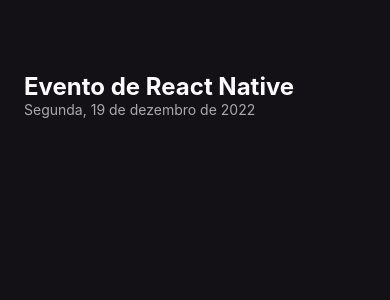
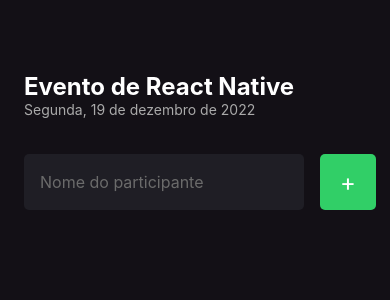
Before and after one commit to vitorsemidio-dev/imhere, a React Native app: screen / in a window 390 px wide. Shown: the top 300 px of the page. Built offline with nearby package versions, Linux system fonts and the light colour scheme.

Commit message:
:sparkles: create form to add participant

```diff
--- a/src/screens/Home/index.tsx
+++ b/src/screens/Home/index.tsx
@@ -1,11 +1,26 @@
-import { Text, View } from 'react-native';
+import { Text, TextInput, TouchableOpacity, View } from 'react-native';
 import { styles } from './styles';
 
 export function Home() {
+  const handleParticipantAdd = () => {
+    console.log('Adicionar participante');
+  };
+
   return (
     <View style={styles.container}>
       <Text style={styles.eventName}>Evento de React Native</Text>
       <Text style={styles.eventDate}>Segunda, 19 de dezembro de 2022</Text>
+      <View style={styles.form}>
+        <TextInput
+          style={styles.input}
+          placeholder="Nome do participante"
+          placeholderTextColor="#6B6B6B"
+          keyboardType="default"
+        />
+        <TouchableOpacity style={styles.button} onPress={handleParticipantAdd}>
+          <Text style={styles.buttonText}>+</Text>
+        </TouchableOpacity>
+      </View>
     </View>
   );
 }
--- a/src/screens/Home/styles.ts
+++ b/src/screens/Home/styles.ts
@@ -15,4 +15,32 @@
   eventDate: {
     color: '#aaaaaa',
   },
+  form: {
+    width: '100%',
+    flexDirection: 'row',
+    marginTop: 36,
+    marginBottom: 42,
+  },
+  input: {
+    flex: 1,
+    height: 56,
+    backgroundColor: '#1F1E25',
+    borderRadius: 5,
+    color: '#fff',
+    padding: 16,
+    fontSize: 16,
+    marginRight: 16,
+  },
+  button: {
+    width: 56,
+    height: 56,
+    borderRadius: 5,
+    backgroundColor: '#31cf67',
+    alignItems: 'center',
+    justifyContent: 'center',
+  },
+  buttonText: {
+    color: '#fff',
+    fontSize: 24,
+  },
 });
```
